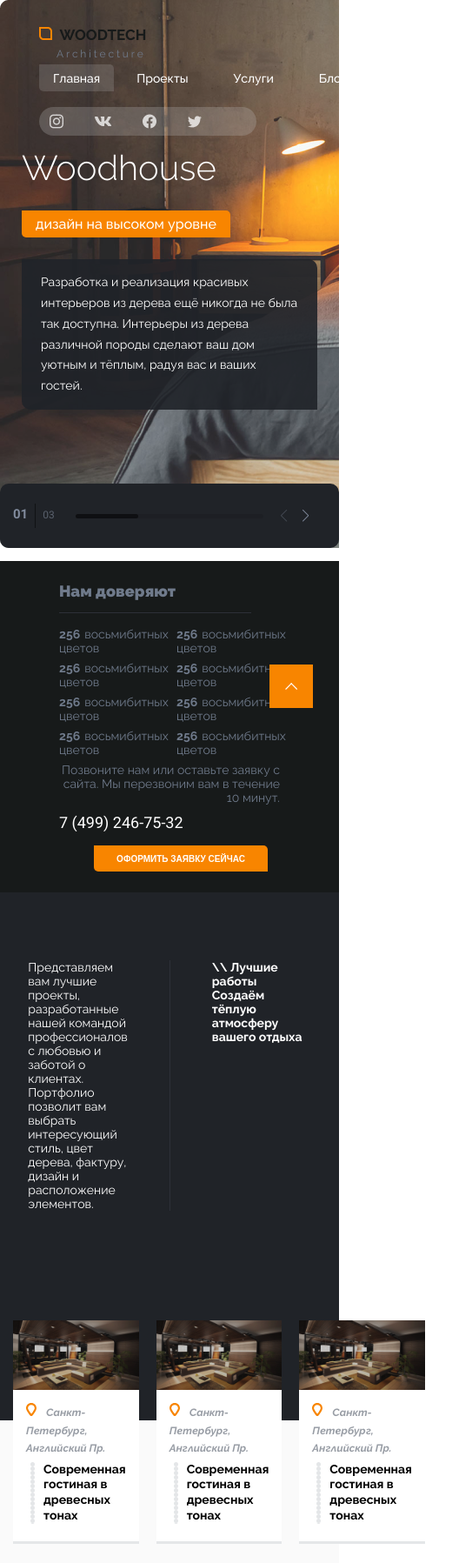
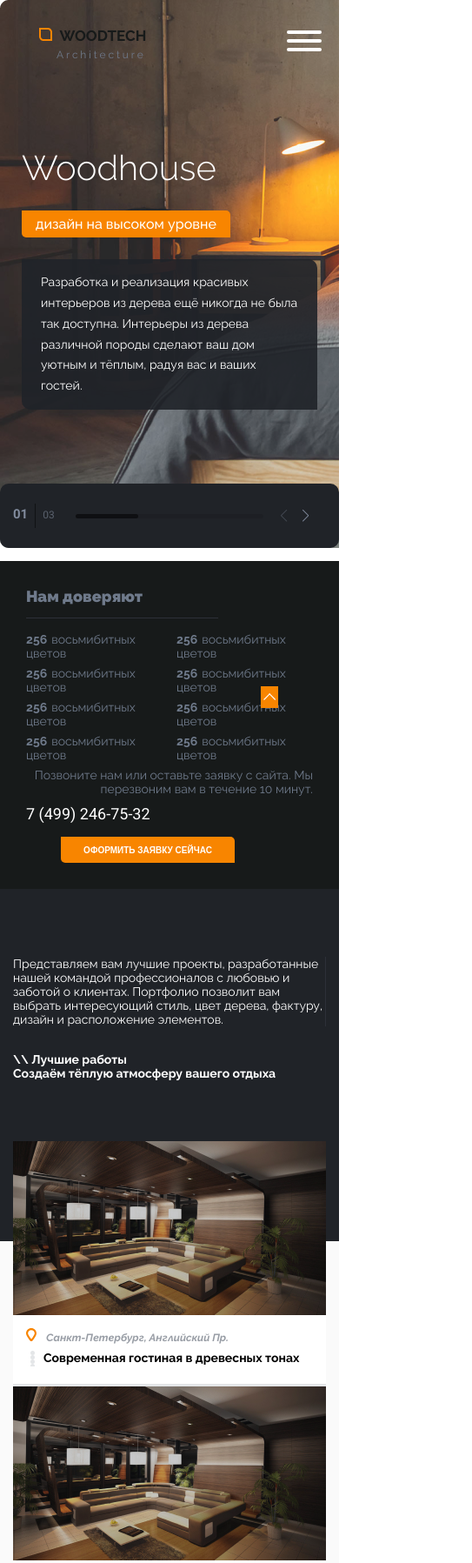
Before and after one commit to ernestger/webstudio, a plain HTML site: page home.html in a window 390 px wide. Shown: the top 1797 px of the page at 87% size, 543 px wide, since content can reach past the window. Drawn offline with nearby package versions, Linux system fonts and the light colour scheme; a web font is replaced by a local one.

Commit message:
add media css

```diff
--- /dev/null
+++ b/css/hamburger.css
@@ -0,0 +1,56 @@
+.hamburger-box {
+    width: 40px;
+    height: 24px;
+    display: inline-block;
+    position: relative;
+    margin-top: 22px;
+}
+.hamburger-inner {
+    display: block;
+    top: -30%;
+}
+.hamburger-inner, .hamburger-inner::before, .hamburger-inner::after {
+    width: 40px;
+    height: 4px;
+    background-color: #fff;
+    border-radius: 4px;
+    position: absolute;
+    transition: var(--transition);
+}
+.hamburger-inner::before, .hamburger-inner::after {
+    content: "";
+    display: block;
+}
+.hamburger-inner::before {
+    top: -10px;
+}
+.hamburger-inner::after {
+    bottom: -10px;
+}
+.hamburger--stand-r .hamburger-inner {
+    transition: transform 0.075s 0.15s cubic-bezier(0.55, 0.055, 0.675, 0.19), background-color 0s 0.075s linear;
+}
+.hamburger--stand-r .hamburger-inner::before {
+    transition: top 0.075s 0.075s ease-in, transform 0.075s 0s cubic-bezier(0.55, 0.055, 0.675, 0.19);
+}
+.hamburger--stand-r .hamburger-inner::after {
+    transition: bottom 0.075s 0.075s ease-in, transform 0.075s 0s cubic-bezier(0.55, 0.055, 0.675, 0.19);
+}
+.hamburger--stand-r.is-active .hamburger-inner {
+    transform: rotate(-90deg);
+    background-color: transparent;
+    transition: transform 0.075s 0s cubic-bezier(0.215, 0.61, 0.355, 1), background-color 0s 0.15s linear;
+}
+.hamburger--stand-r.is-active .hamburger-inner::before {
+    top: 0;
+    transform: rotate(-45deg);
+    transition: top 0.075s 0.1s ease-out, transform 0.075s 0.15s cubic-bezier(0.215, 0.61, 0.355, 1);
+}
+.hamburger--stand-r.is-active .hamburger-inner::after {
+    bottom: 0;
+    transform: rotate(45deg);
+    transition: bottom 0.075s 0.1s ease-out, transform 0.075s 0.15s cubic-bezier(0.215, 0.61, 0.355, 1);
+}
+.hamburger{
+    display: none;
+}
--- a/css/media.css
+++ b/css/media.css
@@ -129,4 +129,111 @@
     .home-slider__title{
         font-size: 40px;
     }
+    .footer-logo{
+        grid-column: span 8;
+    }
 }
+@media (max-width:576px){
+    .footer-column.footer-column-last{/*чтобы отработало 2 класса убираем пробел и даем точку*/
+        grid-column: span 6;
+    }
+    .footer-column{
+        margin-bottom: 30px;
+    }
+    .footer-column.second {
+        grid-column: span 2;
+    }
+    .menu{
+        /*display: none;/*скрыть меню*/
+        position: fixed;/*чтобы меню будет зафиксирован и не будет смещаться*/
+        left:0;
+        top:0;
+        box-shadow: 5px 0 15px -5px rgb(0 0 0 / 80%);
+        max-width: 300px;
+        width: 80%;/*чтобы меню не перекрыла наш сайт когда будет открывать*/
+        height: 100vh;/*меню на весь экран, vh будет брать всю высоту с каждлго девайса*/
+        flex-direction: column;
+        background-color: darkgrey;
+        transform: translateX(-150vw);/*100vw это ширина меню, а 150 выводим за экран*/
+        overflow: hidden;
+        transition: all 0.5s ease-in-out;/*мы будем анимировать все за 0.5 секунды, ип аннимации eas in out*/
+    }
+    .open{/*класс чтобы открыть меню*/
+        transform: translateX(0);
+    }
+    .hamburger{
+        display: block;/*показать гамбургер меню*/
+    }
+    .icons{
+        display: none;
+    }
+    .menu li+li{
+        margin-left: 0;
+        margin-right: 0;
+    }
+    .menu li a{
+        padding: 0;
+        line-height: 40px;
+        font-size: 15px;
+    }
+    .menu{
+        padding: 25px;
+    }
+    .menu li{
+        line-height: 25px;
+
+    }
+    .best-work-bottom{
+        flex-wrap: wrap;
+    }
+    .best-work-block{
+        width: 100%;
+    }
+    .best-work-block__top img{
+        width: 100%;/*чтобы растянуть картинку*/
+    }
+}
+@media (max-width:480px){
+    .container-best-work{
+        flex-wrap: wrap;
+        gap: 30px;
+        margin-bottom: 10px;
+    }
+    .best-work-left{
+        flex-basis: 100%;
+        padding-right: 0;
+    }
+    .best-work-right{
+        flex-basis: 100%;
+        padding-left: 0;
+    }
+    .best-work-bottom{
+        flex-wrap: wrap;
+    }
+    .best-work-block{
+        width: 100%;
+    }
+    .materials{
+        flex-wrap: wrap;
+        gap: 30px;
+    }
+    .materials-left{
+        flex-basis: 100%;
+    }
+    .materials-right{
+        flex-basis: 100%;
+    }
+    .arrow-right{
+        width: 20px;
+        height: 25px;
+        right: 70px;
+    }
+    .home-callback{
+        padding: 15px 15px;
+    }
+}
+@media (max-width:480px){
+    .hamburger-box{
+        left: 25px;
+    }
+}
--- a/css/style.css
+++ b/css/style.css
@@ -19,4 +19,5 @@
 @import url("breadcrumbs.css");
 @import url("our-partners.css");
 @import url("feedback.css");
+@import url("hamburger.css");
 @import url("media.css");
--- a/home.html
+++ b/home.html
@@ -41,6 +41,11 @@
         <a href=""><img src="img/vk.png" alt=""></a>
         <a href=""><img src="img/fb.png" alt=""></a>
         <a href=""><img src="img/twt.png" alt=""></a>
+    </div>
+    <div class="hamburger hamburger--stand-r">
+        <div class="hamburger-box">
+            <div class="hamburger-inner"></div>
+        </div>
     </div>
 </div>
 </div>
--- a/js/main.js
+++ b/js/main.js
@@ -28,3 +28,11 @@ runCallbacksOnInit: true // чтобы сбросить слайд при каж
 $(".arrow-right").on("click", function() { //функция кторая делает перемотку к той цифре к которой нужно
   $("html").animate({ scrollTop: 0 }, "slow")
 });
+
+
+let menu=document.querySelector(".menu")
+const btn=document.querySelector(".hamburger")//создаем переменную
+btn.onclick=function(){//мы берем кнопку кликаем и по клику вызываем функцию
+this.classList.toggle("is-active")//ссылка на то что кликаем, toggle добавляет класс,при повторном клике убирает
+menu.classList.toggle("open")/*чтобы появлялось меню*/
+}
```
Also changed, not shown: 2 other files.
